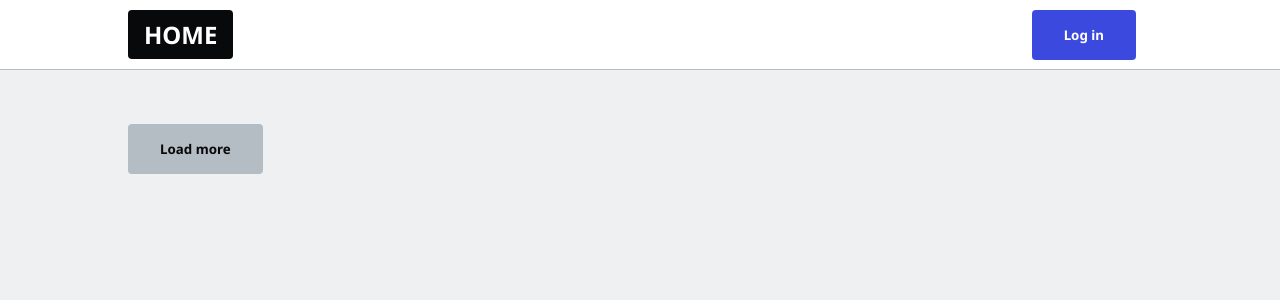
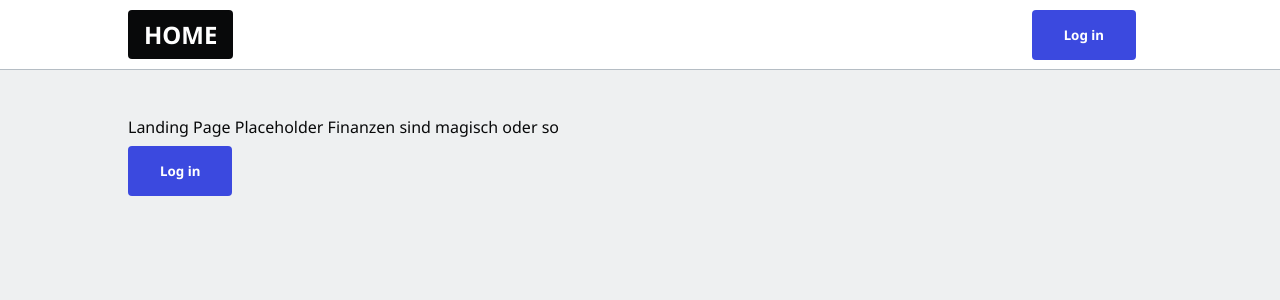
Before and after one commit to 53854/SWE_1, a Next.js app: page / in a window 1280 px wide. Shown: the top 300 px of the page. Built offline with nearby package versions, Linux system fonts and the light colour scheme; no server answers; the database is empty.

Commit message:
budget limits prototyp für eddy
nur ganz grober anfang
weiß nicht genau was ich fabriziert hab hier, hatte zu wenig schlaf

```diff
--- /dev/null
+++ b/components/BudgetFeed.js
@@ -0,0 +1,10 @@
+export default function UserProfile({ user }) {
+    return (
+        // hardcoded budget -> Anschluss and DB, pls don't hate me I am tired
+        <div className="card">
+            <label for="budget">Food & Drinks</label><br/>
+            <label for="budget">€600 / month</label><br/>
+            <meter id="budget" value="200" min="0" max="600"></meter><br/>
+        </div>
+    );
+}
--- a/pages/index.js
+++ b/pages/index.js
@@ -1,74 +1,42 @@
 import Head from 'next/head';
 import styles from '../styles/Home.module.css';
 import Link from 'next/link';
-import { firestore, fromMillis, expenseToJSON} from '../lib/firebase'
+import BudgetFeed from '../components/BudgetFeed';
+import { useRouter } from 'next/router';
+import { useContext } from 'react';
+import { UserContext } from '../lib/context';
+import { auth, firestore, fromMillis, expenseToJSON} from '../lib/firebase'
 import { useState, useEffect } from 'react';
 
-import Loader from '../components/Loader';
-import ExpenseFeed from '../components/ExpenseFeed';
-
-
-// Max post to query per page
-const LIMIT = 10;
-
-export async function getServerSideProps(context) {
-  const expenseQuery = firestore
-    .collectionGroup('expenses')
-    .where('published', '==', true)
-    .orderBy('createdAt', 'desc')
-    .limit(LIMIT);
-
-  const expenses = (await expenseQuery.get()).docs.map(expenseToJSON);
-
-  return {
-    props: { expenses }, // will be passed to the page component as props
-  };
-}
-
 export default function Home(props) {
-  const [expenses, setExpenses] = useState(false);
-  const [loading, setLoading] = useState(false);
-
-  const [expensesEnd, setExpensesEnd] = useState(false);
-
-  // Get next page in pagination query
-  const getMoreExpenses = async () => {
-    setLoading(true);
-    const last = expenses[expenses.length - 1];
-
-    const cursor = typeof last.createdAt === 'number' ? fromMillis(last.createdAt) : last.createdAt;
-
-
-    const query = firestore
-      .collectionGroup('expenses')
-      .where('published', '==', true)
-      .orderBy('createdAt', 'desc')
-      .startAfter(cursor)
-      .limit(LIMIT);
-
-    const newExpenses = (await query.get()).docs.map((doc) => doc.data());
-
-    setExpenses(expenses.concat(newExpenses));
-    setLoading(false);
-
-    if (newExpenses.length < LIMIT) {
-      setExpensesEnd(true);
-    }
+  const { user, username } = useContext(UserContext)
+  const router = useRouter();
+  const signOut = () => {
+    router.push("./");
+    auth.signOut();
   }
-
-  useEffect(() => {
-    setExpenses(props.expenses);
-  }, [props.expenses]);
 
   return (
     <main>
-      <ExpenseFeed expenses={expenses} />
 
-      {!loading && !expensesEnd && <button onClick={getMoreExpenses}>Load more</button>}
+      {username && ( // ich hab hydration noch nicht komplett durchblickt bzw. was die fehlermeldung von mir wollen
+          <div>
 
-      <Loader show={loading} />
+            Budget Limits
+            <BudgetFeed />
+          </div>
+        )}
 
-      {expensesEnd && 'You have reached the end!'}
+        {/* user is not signed OR has not created username */}
+        {!username && (
+          <div>
+            Landing Page Placeholder
+            Finanzen sind magisch oder so
+            <Link href="/enter">
+              <button className="btn-blue">Log in</button>
+            </Link>
+          </div>
+        )}
     </main>
   );
 }
```
